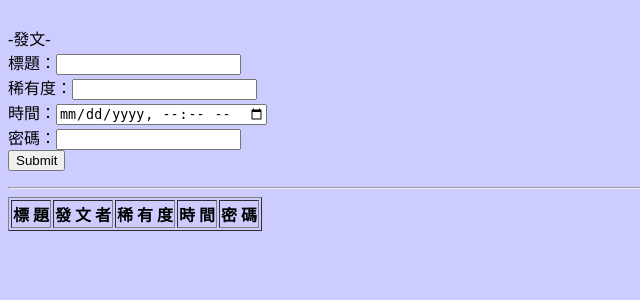
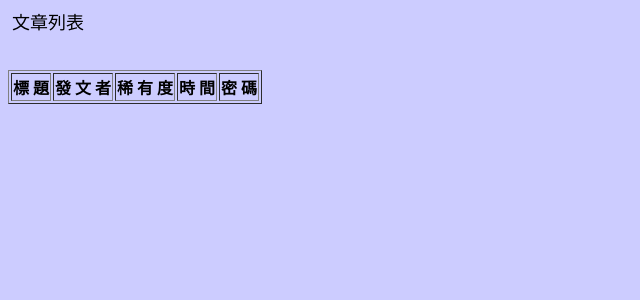
Before and after one commit to jollyland/1082_web_final, a PHP site: page /group_battle.php in a window 1280 px wide. Shown: the top 300 px of the page, without its empty margins (0-640 px from the left). Run offline with PHP 8.4, Linux system fonts and the light colour scheme; data that the repository does not hold is empty; a stand-in replaces the project's code that opens the database connection.

Commit message:
Add files via upload

```diff
--- a/group_battle.php
+++ b/group_battle.php
@@ -22,16 +22,21 @@ if(isset($_POST['title']) && isset($_POST['rarity']) && isset($_POST['time']) &&
 <html><head></head>
 <body bgcolor="#ccccff">
 
-<form action="group_battle.php" method="post">
--發文-<br>
-標題：<input name="title"><br>
-稀有度：<input name="rarity"><br>
-時間：<input type="datetime-local" name="time"><br>
-密碼：<input name="password"><br>
-<input type="submit"><br>
-</form>
+<?php
+    if(isset($_SESSION['id'])){
+        echo '<form action="group_battle.php" method="post">';
+        echo '-發文-<br>';
+        echo '標題：<input name="title"><br>';
+        echo '稀有度：<input name="rarity" placeholder="請輸入1~5"><br>';
+        echo '時間：<input type="datetime-local" name="time"><br>';
+        echo '密碼：<input name="password"><br>';
+        echo '<input type="submit"><br>';
+        echo '</form><hr>';
+    }
+?>
 
-<hr>
+
+<font size="4">文章列表</font><br><br><br>
 
 <table border>
     <tr>
```
